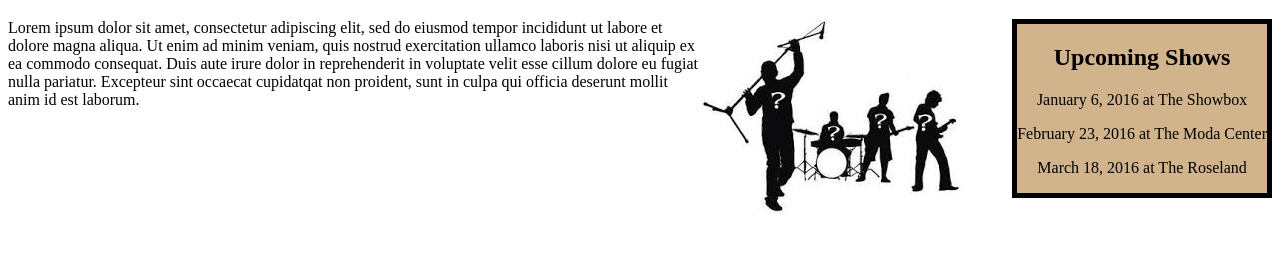
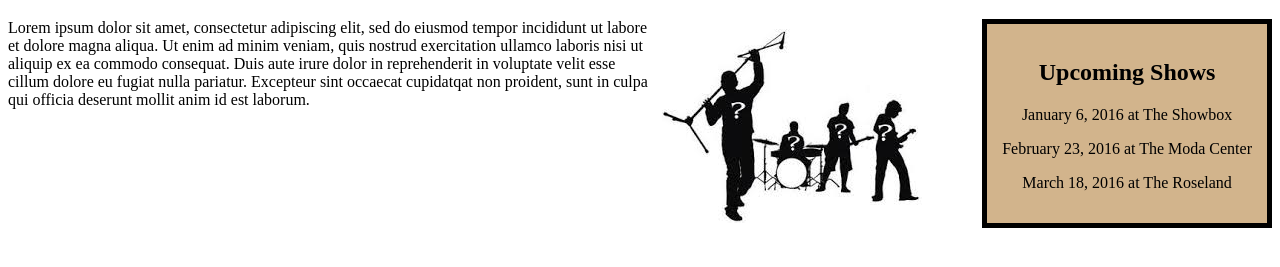
Before and after one commit to mthygesen2/favorite_band, a plain HTML site: page favorite_band.html in a window 1280 px wide. Shown: the part 61-328 px from the top of the page. Drawn offline with Linux system fonts and the light colour scheme.

Commit message:
margins and padding on image and sidebar

```diff
--- a/css/styles.css
+++ b/css/styles.css
@@ -3,8 +3,10 @@
   background-color: tan;
   border: 5px solid;
   text-align: center;
-  margin:     0px 0 0 50px;
+  margin: 0px 0 0 50px;
+  padding: 15px;
 }
 img {
 float:right;
+padding: 10px;
 }
```
